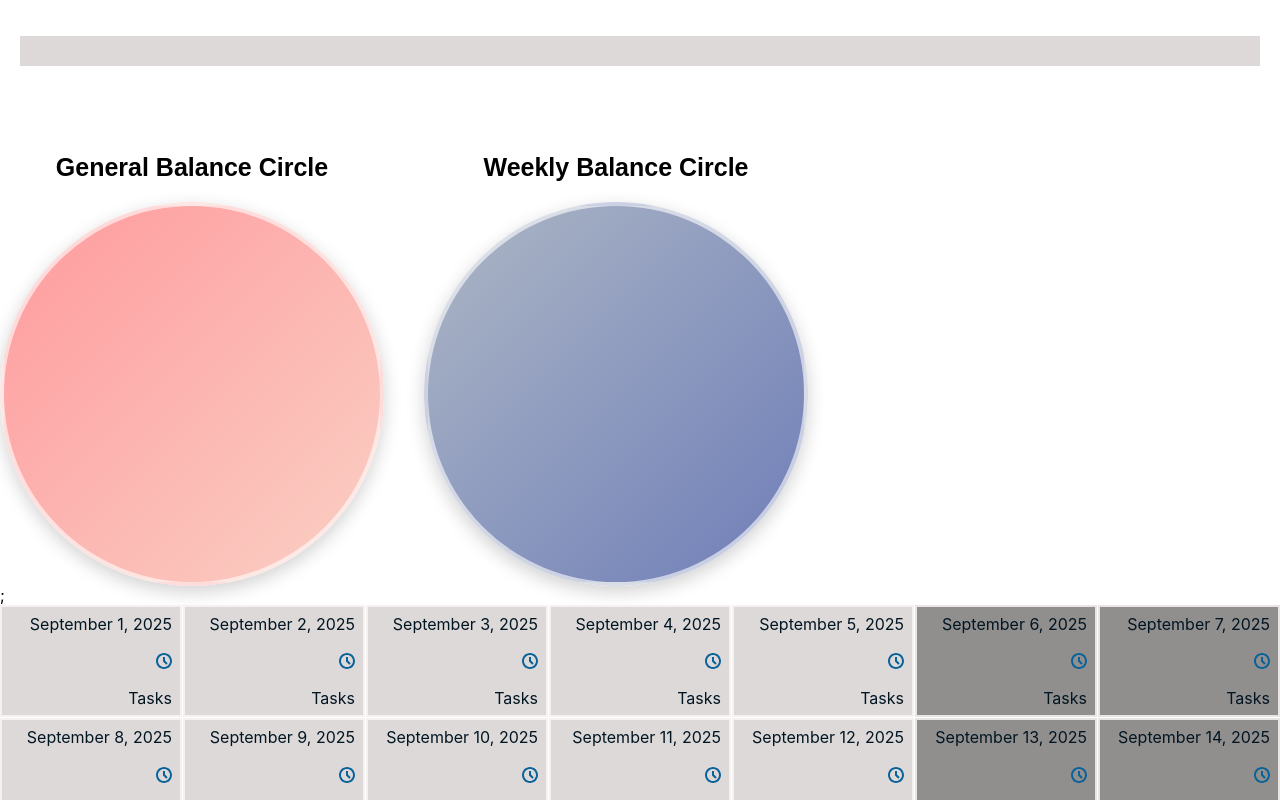
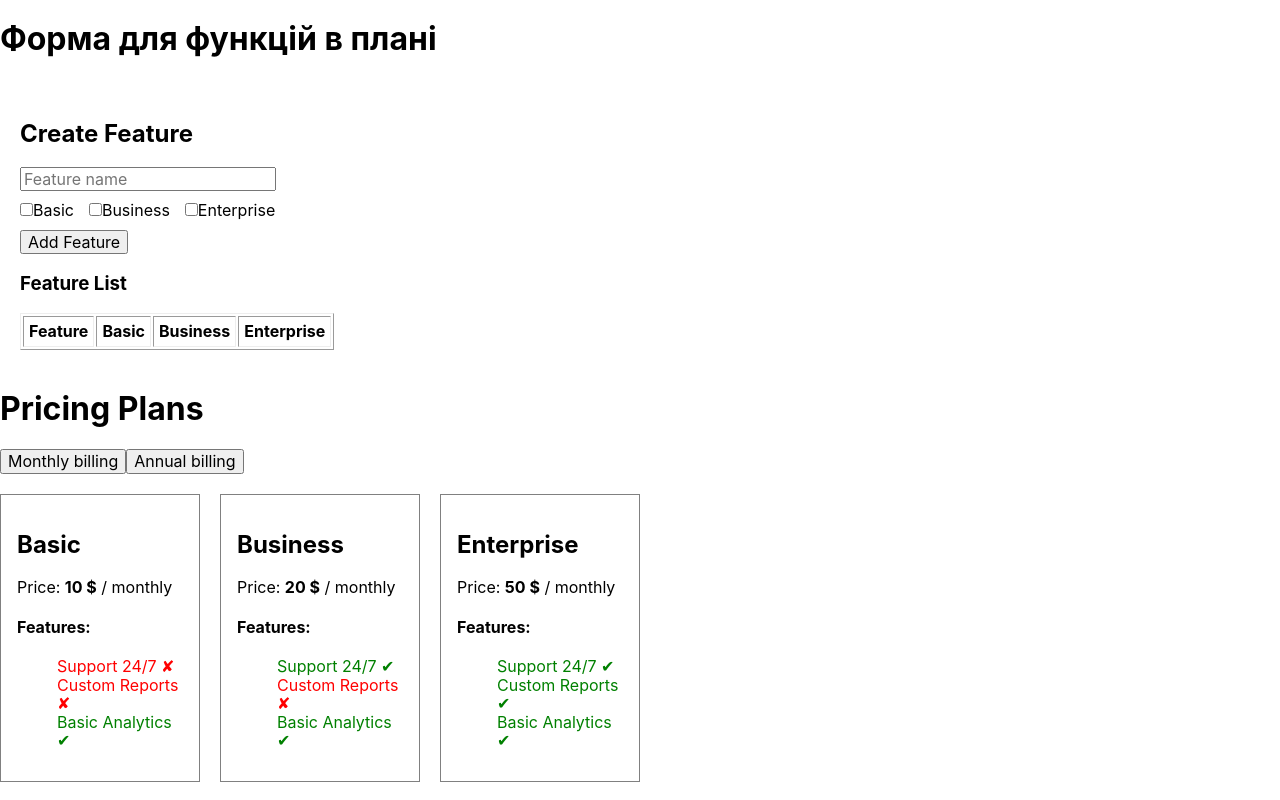
Before and after one commit to ValentynaJasochka/calendar, a React (Create React App) app: page / in a window 1280 px wide. Shown: the top 800 px of the page. Built offline with nearby package versions, Linux system fonts and the light colour scheme.

Commit message:
form-for-features

```diff
--- a/package.json
+++ b/package.json
@@ -11,6 +11,7 @@
     "react": "^18.3.1",
     "react-dom": "^18.3.1",
     "react-icons": "^5.5.0",
+    "react-router": "^7.9.3",
     "react-scripts": "5.0.1",
     "styled-components": "^6.1.19",
     "web-vitals": "^2.1.4"
--- a/src/App.js
+++ b/src/App.js
@@ -2,17 +2,26 @@ import { Calendar } from "./Components/Calendar/Calendar";
 import { BalanceCircle } from "./Components/Circle/BalanceCircle";
 import { BalanceTracker } from "./Components/Circle/BalanceTracker";
 import { Layout } from "./Components/Layout/Layout";
+import { PriceBlock } from "./Components/PriceBlock/PriceBlock";
 import { GlobalStyle } from "./GlobalStyle";
-
+const isPricePlan = null;
 const isState = 0;
 function App() {
-  return (<>
-    <Layout>
-
-    </Layout>
-      {isState ? <BalanceCircle /> : <BalanceTracker />};<Calendar></Calendar>
+  return (
+    <>
+    <PriceBlock />
+      <Layout>
+        {!isPricePlan ? (
+          <PriceBlock />
+        ) : (
+          <>
+            {isState ? <BalanceCircle /> : <BalanceTracker />}
+            <Calendar />
+          </>
+        )}
+      </Layout>
       <GlobalStyle />
-      </>
+    </>
   );
 }
 
--- a/src/Components/Layout/Layout.jsx
+++ b/src/Components/Layout/Layout.jsx
@@ -1,4 +1,5 @@
 import { Container, Navigation } from "./Layout.styled";
+import { Outlet } from "react-router"
 // import {  Outlet } from 'react-router-dom';
 export const Layout = () => {
   return (
@@ -13,8 +14,8 @@ export const Layout = () => {
         </div>
       </header>
       <main>
-
-        {/* <Outlet /> */}</main>
+        <Outlet/>
+        </main>
     </Container>
   );
 };
--- /dev/null
+++ b/src/Components/PriceBlock/BasicForm.jsx
@@ -0,0 +1,85 @@
+import { useState } from "react";
+
+ export const BasicForm = () =>{
+  const [plans, setPlans] = useState([
+    {
+      name: "Basic",
+      pricing: { monthly: 10, annual: 100 },
+    },
+    {
+      name: "Business",
+      pricing: { monthly: 20, annual: 200 },
+    },
+    {
+      name: "Enterprise",
+      pricing: { monthly: 50, annual: 500 },
+    },
+  ]);
+
+  const [features, setFeatures] = useState([
+    {
+      name: "Support 24/7",
+      availableIn: ["Business", "Enterprise"], // доступно лише для цих планів
+    },
+    {
+      name: "Custom Reports",
+      availableIn: ["Enterprise"],
+    },
+    {
+      name: "Basic Analytics",
+      availableIn: ["Basic", "Business", "Enterprise"],
+    },
+  ]);
+
+  // active billing type (monthly or annual)
+  const [billingType, setBillingType] = useState("monthly");
+
+  return (
+    <div>
+      <h1>Pricing Plans</h1>
+
+      {/* Перемикач типу підписки */}
+      <div>
+        <button onClick={() => setBillingType("monthly")}>
+          Monthly billing
+        </button>
+        <button onClick={() => setBillingType("annual")}>
+          Annual billing
+        </button>
+      </div>
+
+      {/* Рендер планів */}
+      <div style={{ display: "flex", gap: "20px", marginTop: "20px" }}>
+        {plans.map((plan) => (
+          <div
+            key={plan.name}
+            style={{ border: "1px solid gray", padding: "16px", width: "200px" }}
+          >
+            <h2>{plan.name}</h2>
+            <p>
+              Price: <strong>{plan.pricing[billingType]} $</strong> /{" "}
+              {billingType}
+            </p>
+
+            <h4>Features:</h4>
+            <ul>
+              {features.map((feature) => (
+                <li
+                  key={feature.name}
+                  style={{
+                    color: feature.availableIn.includes(plan.name)
+                      ? "green"
+                      : "red",
+                  }}
+                >
+                  {feature.name}{" "}
+                  {feature.availableIn.includes(plan.name) ? "✔" : "✘"}
+                </li>
+              ))}
+            </ul>
+          </div>
+        ))}
+      </div>
+    </div>
+  );
+}
--- /dev/null
+++ b/src/Components/PriceBlock/FeatureForm.jsx
@@ -0,0 +1,82 @@
+import React, { useState } from "react";
+
+const plans = ["Basic", "Business", "Enterprise"];
+
+export  function FeatureForm() {
+  const [features, setFeatures] = useState([]);
+  const [newFeature, setNewFeature] = useState({
+    name: "",
+    availability: plans.reduce((acc, p) => ({ ...acc, [p]: false }), {})
+  });
+
+  const handleCheckboxChange = (plan) => {
+    setNewFeature((prev) => ({
+      ...prev,
+      availability: {
+        ...prev.availability,
+        [plan]: !prev.availability[plan]
+      }
+    }));
+  };
+
+  const handleAddFeature = () => {
+    if (!newFeature.name.trim()) return;
+    setFeatures((prev) => [...prev, { ...newFeature, id: Date.now() }]);
+    setNewFeature({
+      name: "",
+      availability: plans.reduce((acc, p) => ({ ...acc, [p]: false }), {})
+    });
+  };
+
+  return (
+    <div style={{ padding: "20px" }}>
+      <h2>Create Feature</h2>
+
+      <input
+        type="text"
+        placeholder="Feature name"
+        value={newFeature.name}
+        onChange={(e) =>
+          setNewFeature({ ...newFeature, name: e.target.value })
+        }
+      />
+
+      <div style={{ margin: "10px 0" }}>
+        {plans.map((plan) => (
+          <label key={plan} style={{ marginRight: "15px" }}>
+            <input
+              type="checkbox"
+              checked={newFeature.availability[plan]}
+              onChange={() => handleCheckboxChange(plan)}
+            />
+            {plan}
+          </label>
+        ))}
+      </div>
+
+      <button onClick={handleAddFeature}>Add Feature</button>
+
+      <h3>Feature List</h3>
+      <table border="1" cellPadding="5" style={{ marginTop: "10px" }}>
+        <thead>
+          <tr>
+            <th>Feature</th>
+            {plans.map((plan) => (
+              <th key={plan}>{plan}</th>
+            ))}
+          </tr>
+        </thead>
+        <tbody>
+          {features.map((f) => (
+            <tr key={f.id}>
+              <td>{f.name}</td>
+              {plans.map((plan) => (
+                <td key={plan}>{f.availability[plan] ? "✔️" : "—"}</td>
+              ))}
+            </tr>
+          ))}
+        </tbody>
+      </table>
+    </div>
+  );
+}
--- /dev/null
+++ b/src/Components/PriceBlock/PriceBlock.jsx
@@ -0,0 +1,12 @@
+import { BasicForm } from "./BasicForm"
+import { FeatureForm } from "./FeatureForm"
+
+export const  PriceBlock=  () =>{
+  return (
+   <div>
+    <h1> Форма для функцій в плані</h1>
+
+   <FeatureForm/>
+   <BasicForm/>
+   </div>)
+}
```
Also changed, not shown: 1 other file (tests, documents, lock files or other folders).
